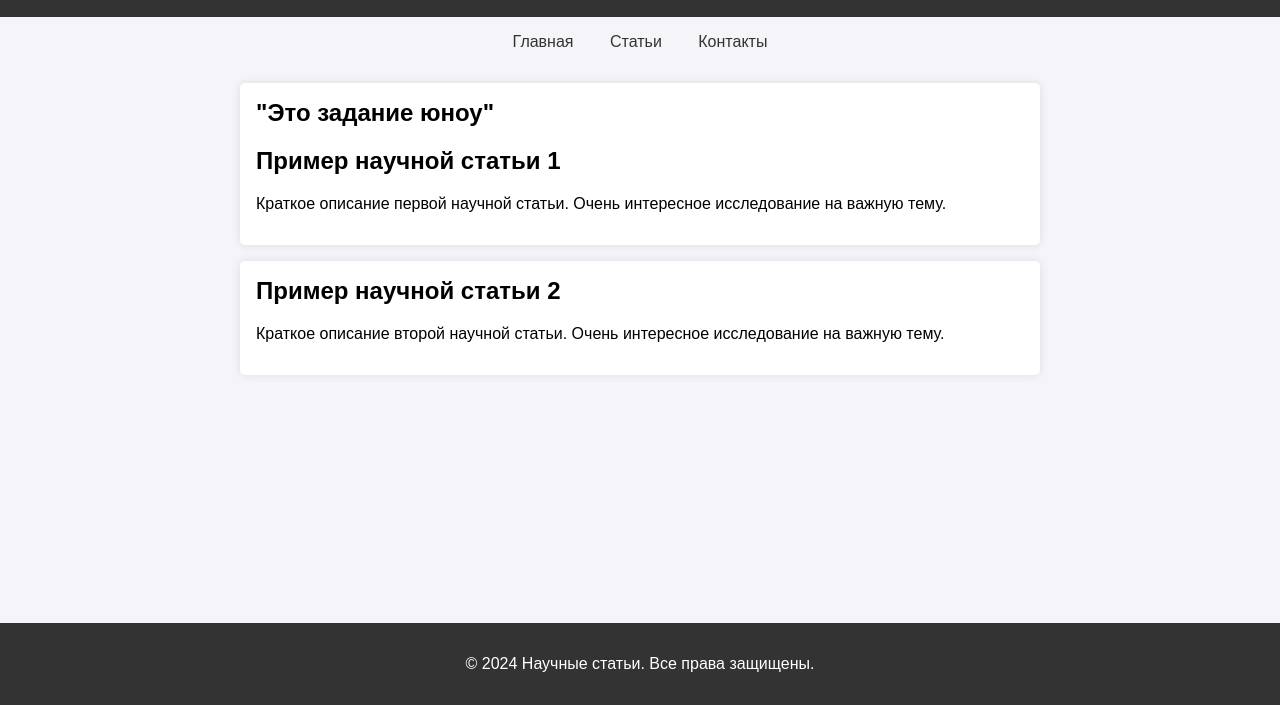
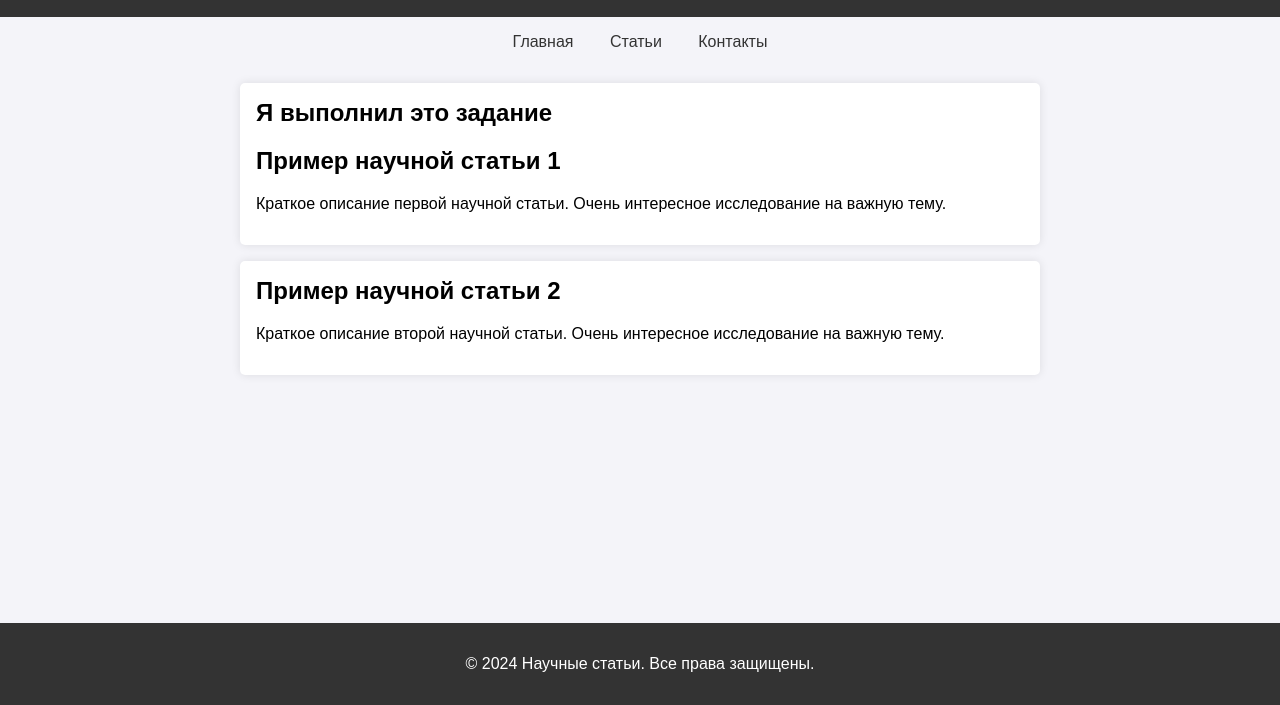
Before and after one commit to SeveralBugs/Web-Project, a plain HTML site: page index.html in a window 1280 px wide. Shown: the part 95-800 px from the top of the page. Drawn offline with Linux system fonts and the light colour scheme.

Commit message:
все
сделано

```diff
--- a/index.html
+++ b/index.html
@@ -18,7 +18,7 @@
     <div class="article-list">
         <div class="article">
 
-            <h2>"Это задание юноу" </h2>
+            <h2>Я выполнил это задание</h2>
             <h2>Пример научной статьи 1</h2>
             <p>Краткое описание первой научной статьи. Очень интересное исследование на важную тему.</p>
         </div>
```
